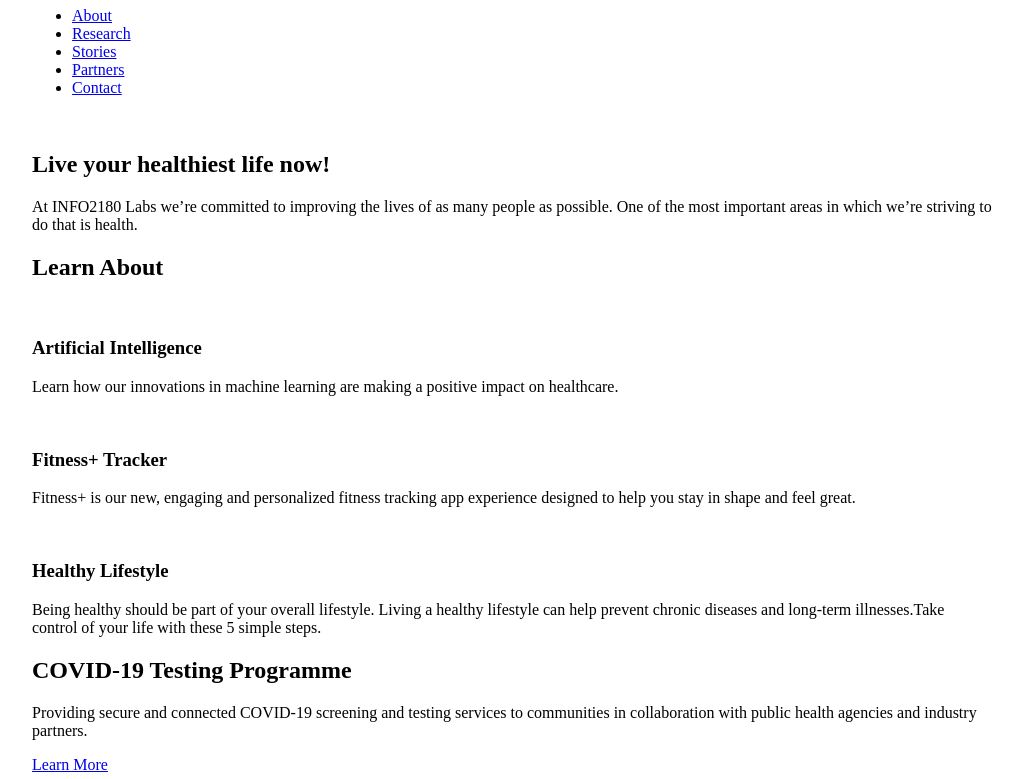
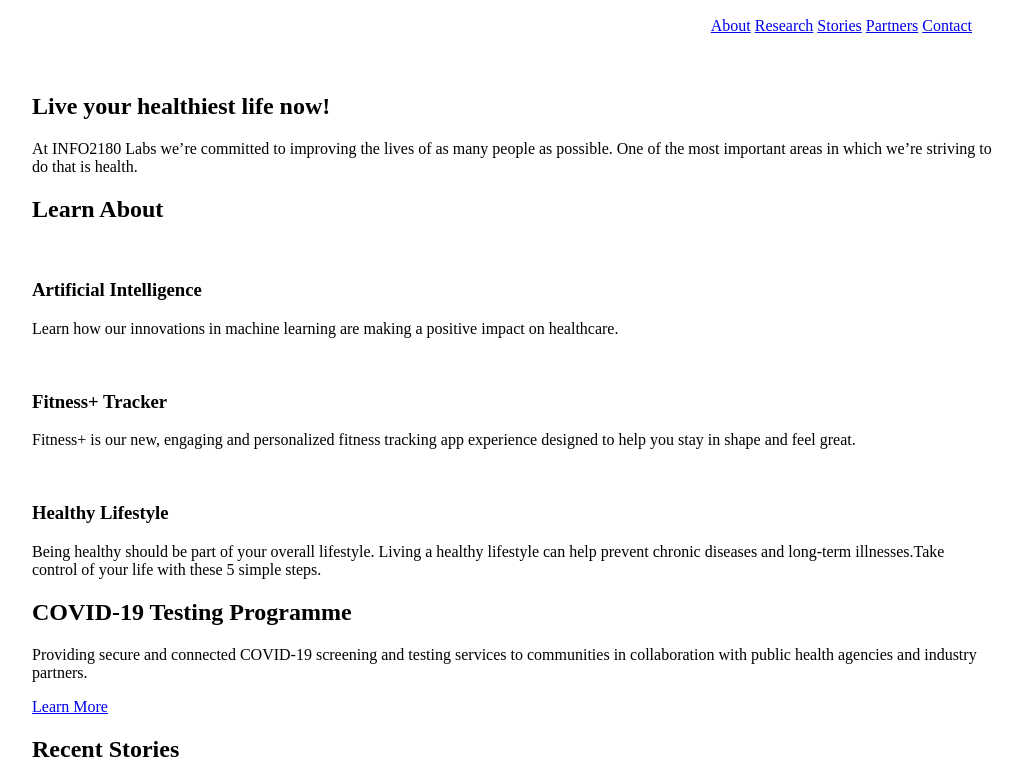
Before and after one commit to AThomas892/info2180-project1, a plain HTML site: page index.html in a window 1280 px wide. Shown: the part 73-852 px from the top of the page, without its empty margins (128-1151 px from the left). Drawn offline with Linux system fonts and the light colour scheme.

Commit message:
exercise 1

```diff
--- a/styles.css
+++ b/styles.css
@@ -9,3 +9,17 @@
     max-width: 960px;
     width: 100%;
 }
+
+ul {
+    text-align: right;
+    list-style-type: style type;
+    margin: 10px;
+    padding: 10px;
+    overflow: hidden;
+    border: 1px;
+    background-color: white;
+  }
+  li {
+    display: inline;
+
+  }
```
